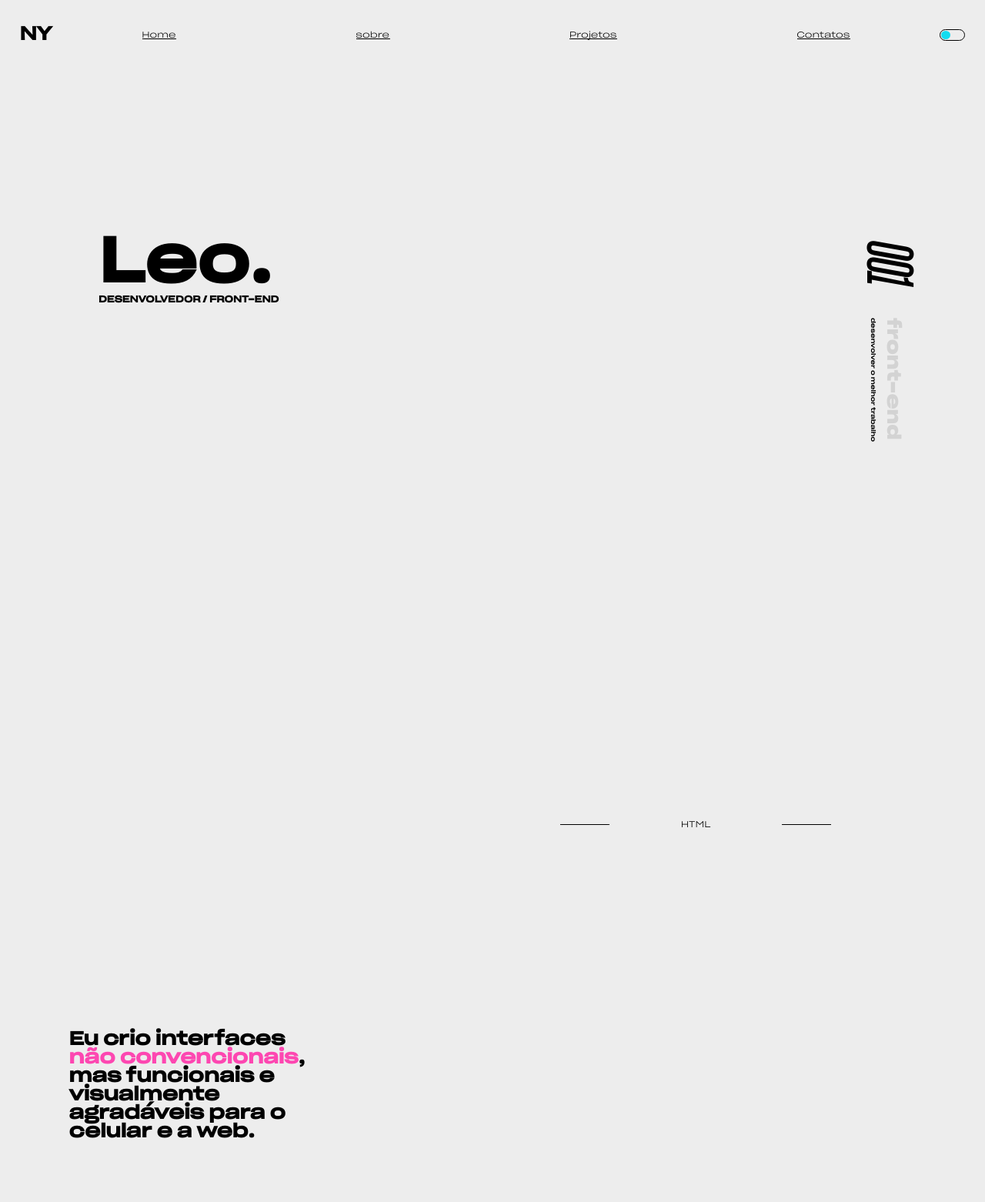
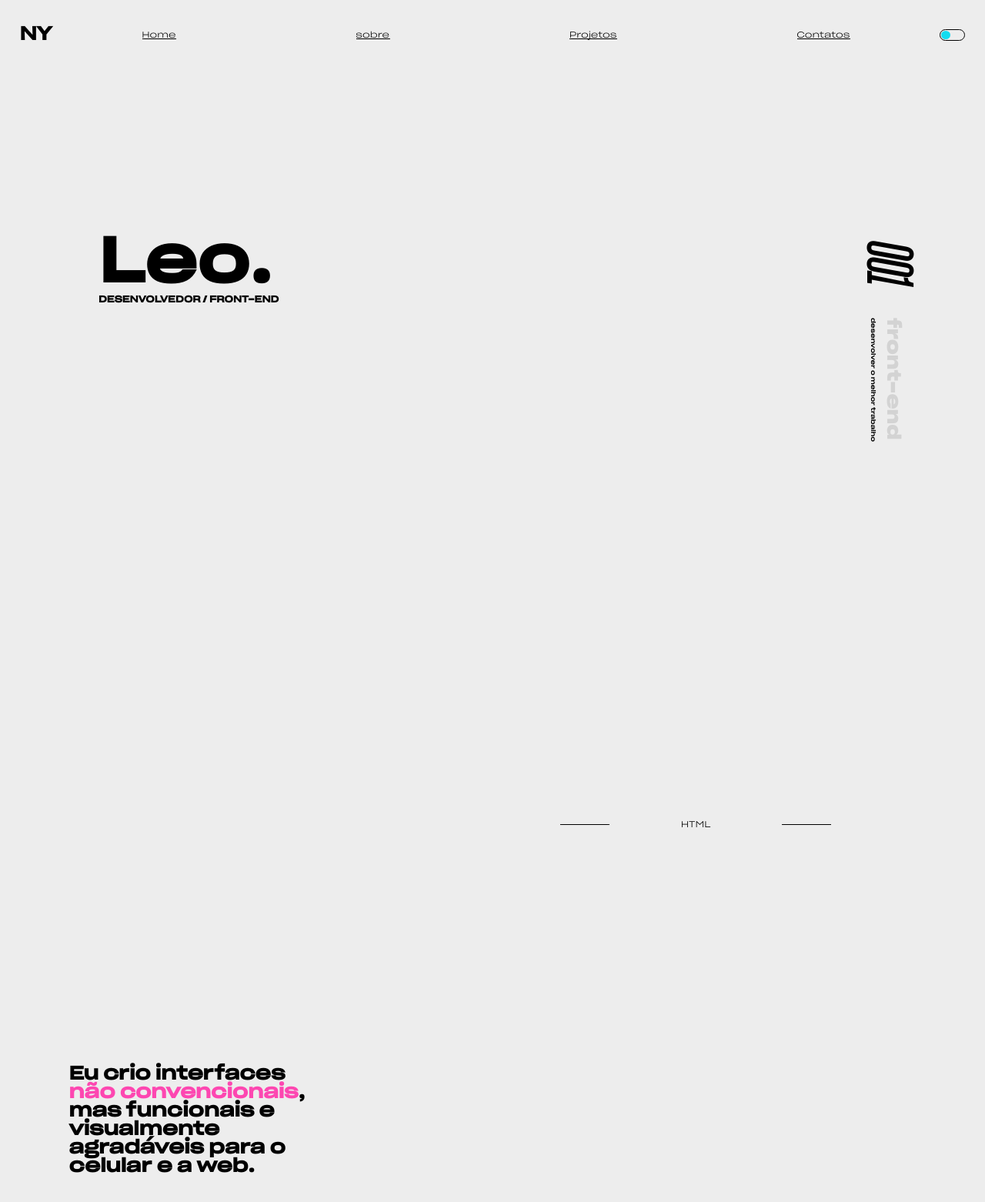
Before and after one commit to Leonardo-NY/portfolio, a React (Vite) app: page / in a window 1280 px wide. Shown: the top 1562 px of the page at 77% size. Built offline with nearby package versions, Linux system fonts and the light colour scheme.

Commit message:
melhrias no main

```diff
--- a/src/components/Home/home.css
+++ b/src/components/Home/home.css
@@ -55,7 +55,7 @@
 }
 /*PARTE FINAL DA HOME*/
 .end{
-  height: calc(100vh - 90px);
+  height: 100vh;
   display: flex;
   align-items: center;
   justify-content: space-evenly;
@@ -69,7 +69,7 @@
   display: inline;
   color: var(--mark-color2);
 }
-.end .left-post{
+.end .right-post{
   flex: 0 1 60%;
 }
 main{
--- a/src/components/Home/home.jsx
+++ b/src/components/Home/home.jsx
@@ -28,7 +28,7 @@ function Home(){
         </div>
         <div className='end'>
           <h2>Eu crio interfaces <div>não convencionais</div>, mas funcionais e visualmente agradáveis para o celular e a web.</h2>
-          <div className='left-post'>
+          <div className='right-post'>
           </div>
         </div>
       </main>
```
